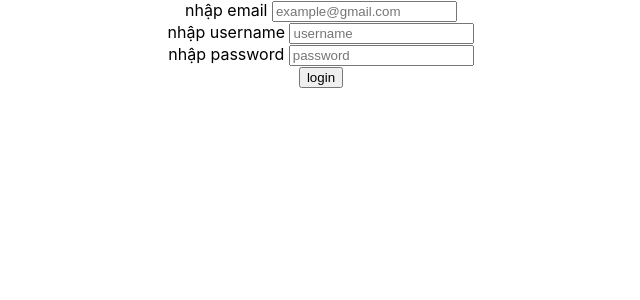
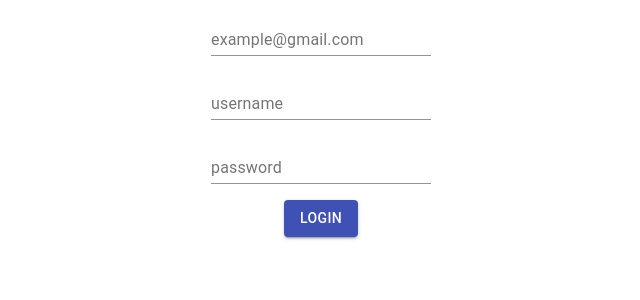
Before and after one commit to NguyenQuocDung31072001/admin-home-page, a React (Create React App) app: page /login in a window 1280 px wide. Shown: the top 300 px of the page, without its empty margins (319-959 px from the left). Built offline with nearby package versions, Linux system fonts and the light colour scheme.

Commit message:
add material

```diff
--- a/package.json
+++ b/package.json
@@ -3,6 +3,8 @@
   "version": "0.1.0",
   "private": true,
   "dependencies": {
+    "@material-ui/core": "^4.11.4",
+    "@material-ui/icons": "^4.11.2",
     "@testing-library/jest-dom": "^5.12.0",
     "@testing-library/react": "^11.2.6",
     "@testing-library/user-event": "^12.8.3",
--- a/src/App.js
+++ b/src/App.js
@@ -1,22 +1,22 @@
 import './App.css';
 import {BrowserRouter as Router,Switch, Route, Redirect } from 'react-router-dom'
-import Home from './page/home'
-import LoginFunction from './page/loginFunction'
 import NotFound from './page/notFound'
+import ContainedButtons from './material-ui/myButton'
+import ContainedButtonsHome from './material-ui/myButtonHome'
 function App() {
   return (
     <div className="App">
        <Router>
            <Switch>
              <Route  path='/home' render={()=>{
-               return (localStorage.getItem('email')!==null &&localStorage.getItem('user')!==null && localStorage.getItem('pass')!==null)?<Home/>:<Redirect to='/login'></Redirect>
+               return (localStorage.getItem('email')!==null &&localStorage.getItem('user')!==null && localStorage.getItem('pass')!==null)?<ContainedButtonsHome/>:<Redirect to='/login'></Redirect>
              }}></Route>
               <Route exact path='/' render={()=>{
-               return (localStorage.getItem('email')!==null &&localStorage.getItem('user')!==null && localStorage.getItem('pass')!==null)?<Home/>:<Redirect to='/login'></Redirect>
+               return (localStorage.getItem('email')!==null &&localStorage.getItem('user')!==null && localStorage.getItem('pass')!==null)?<ContainedButtonsHome/>:<Redirect to='/login'></Redirect>
              }}></Route>
 
               <Route path='/login' render={()=>{
-               return (localStorage.getItem('email')!==null &&localStorage.getItem('user')!==null && localStorage.getItem('pass')!==null)?<Redirect to='/home'></Redirect>:<LoginFunction/>
+               return (localStorage.getItem('email')!==null &&localStorage.getItem('user')!==null && localStorage.getItem('pass')!==null)?<Redirect to='/home'></Redirect>:<ContainedButtons/>
              }}></Route>
 
               <Route component={NotFound}></Route>
--- a/src/index.js
+++ b/src/index.js
@@ -3,8 +3,6 @@ import ReactDOM from 'react-dom';
 import './index.css';
 import App from './App';
 import reportWebVitals from './reportWebVitals';
-
-
 ReactDOM.render(
   <React.StrictMode>
     <App />
--- /dev/null
+++ b/src/material-ui/myButton.js
@@ -0,0 +1,67 @@
+import React from 'react';
+import {useState} from 'react'
+import { makeStyles } from '@material-ui/core/styles';
+import TextField from '@material-ui/core/TextField';
+import Button from '@material-ui/core/Button';
+import {useHistory} from 'react-router-dom'
+
+const useStyles = makeStyles((theme) => ({
+  root: {
+    '& > *': {
+      margin: theme.spacing(1),
+    },
+  },
+}));
+
+export default function ContainedButtons(props) {
+  const classes = useStyles();
+
+  const [email,setEmail] =useState('')
+    const [user,setUser] =useState('')
+    const [Pass, setPass] = useState('')
+    const history=useHistory();
+    function setEmailAccount(e){
+        setEmail(e.target.value)
+    }
+    function setUsername(e){
+        setUser(e.target.value)
+    }
+    function setPassword(e){
+        setPass(e.target.value)
+    }
+
+    const toHome=()=>{
+        if(user !=='' && Pass !=='' && email !==null){
+            if(email.indexOf('@gmail.com')===(email.length-10) && email.indexOf('@gmail.com')!==-1){
+                localStorage.setItem('email',email)
+                localStorage.setItem('user',user)
+                localStorage.setItem('pass',Pass)
+                history.replace('/home')
+            }
+            else{
+                setEmail('')
+                setUser('')
+                setPass('')
+            }
+
+        }
+        else{
+            setEmail('')
+            setUser('')
+            setPass('')
+        }
+    }
+
+
+  return (
+    <div className={classes.root}>
+
+      <TextField id="standard-basic" label="example@gmail.com" type='text' value={email} onChange={setEmailAccount}/><br/>
+       <TextField id="filled-basic" label="username" type='text' value={user} onChange={setUsername} /><br/>
+       <TextField id="outlined-basic" label="password" type='text' value={Pass} onChange={setPassword} /><br/>
+      <Button variant="contained" color="primary" onClick={toHome}>
+         login
+      </Button>
+    </div>
+  );
+}
--- /dev/null
+++ b/src/material-ui/myButtonHome.js
@@ -0,0 +1,34 @@
+import React from 'react';
+import { makeStyles } from '@material-ui/core/styles';
+import Button from '@material-ui/core/Button';
+import { useHistory} from 'react-router-dom'
+const useStyles = makeStyles((theme) => ({
+  root: {
+    '& > *': {
+      margin: theme.spacing(1),
+    },
+  },
+}));
+
+export default function ContainedButtonsHome() {
+  const classes = useStyles();
+  const history=useHistory()
+  const logout=()=>{
+      localStorage.removeItem('email')
+      localStorage.removeItem('user')
+      localStorage.removeItem('pass')
+      history.replace('/login')
+  }
+
+  return (
+    <div className={classes.root}>
+        <h1>welcome home page</h1>
+            <p>email : {localStorage.getItem('email')}</p>
+            <p>username: {localStorage.getItem('user')}</p>
+            <p>password: {localStorage.getItem('pass')}</p>
+      <Button variant="contained" color="primary" onClick={logout}>
+        logout
+      </Button>
+    </div>
+  );
+}
```
Also changed, not shown: 1 other file (tests, documents, lock files or other folders).
